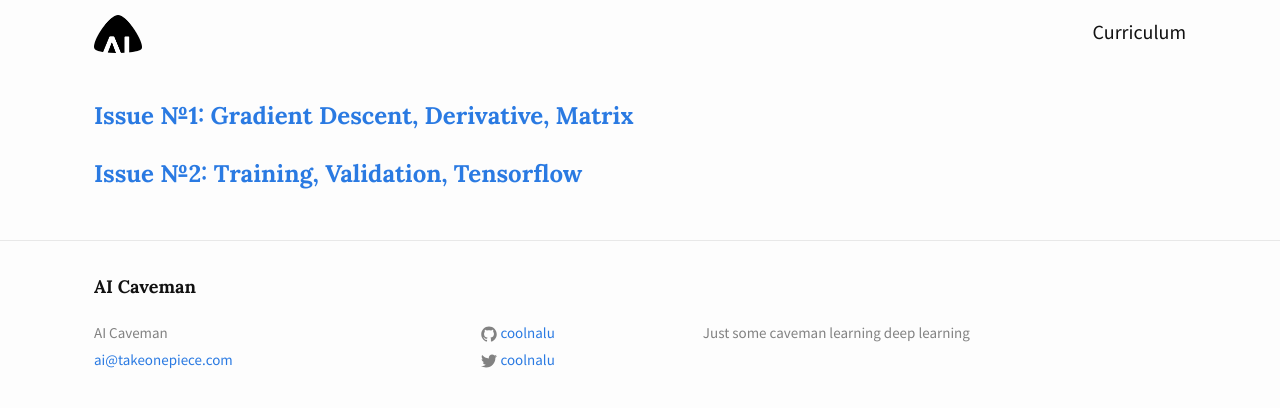
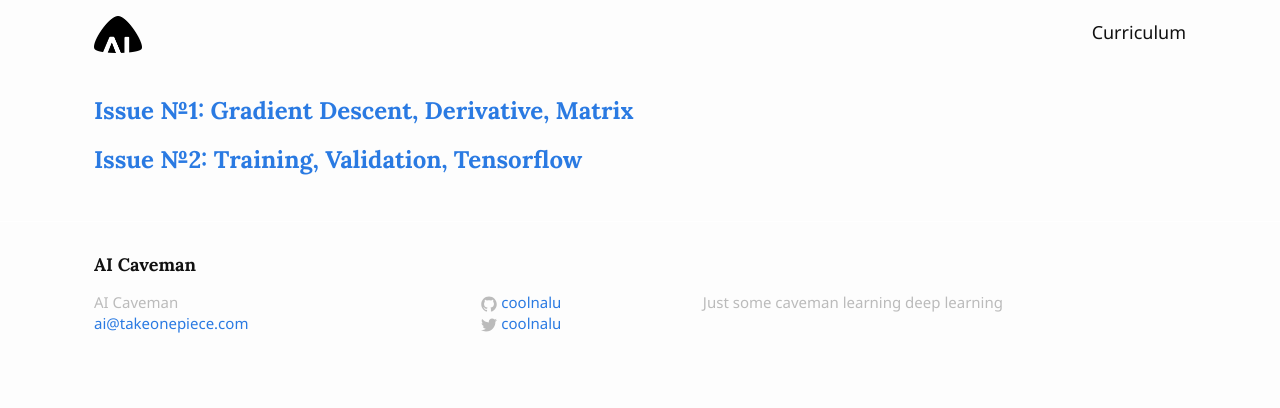
Before and after one commit to AICaveman/aicaveman.github.io, a Jekyll site: the page built from index.html, in a window 1280 px wide. Shown: the top 408 px of the page. Built offline with Jekyll 4.4.1, drawn with Linux system fonts in a browser that asks for light colours.

Commit message:
minor style

```diff
--- a/_includes/head.html
+++ b/_includes/head.html
@@ -6,7 +6,7 @@
     <title>{% if page.title %}{{ page.title }}{% else %}{{ site.title }}{% endif %}</title>
     <meta name="description" content="{{ site.description }}">
 
-    <link href="https://fonts.googleapis.com/css?family=Lora:700|Source+Sans+Pro" rel="stylesheet">
+    <link href="https://fonts.googleapis.com/css?family=Lora:700|Noto+Sans" rel="stylesheet">
     <link rel="stylesheet" href="{{ "/css/main.css" | relative_url }}">
     <link rel="canonical" href="{{ page.url | replace:'index.html','' | absolute_url }}">
     <link rel="manifest" href="{{ "/manifest.json" | relative_url }}">
--- a/css/main.css
+++ b/css/main.css
@@ -11,9 +11,9 @@ dl, dd, ol, ul, figure {
  * Basic styling
  */
 body {
-  font-family: "Source Sans Pro", Helvetica, Arial, sans-serif;
-  font-size: 20px;
-  line-height: 1.8;
+  font-family: "Noto Sans", Helvetica, Arial, sans-serif;
+  font-size: 18px;
+  line-height: 1.4;
   font-weight: normal;
   color: #111;
   background-color: #fdfdfd;
@@ -42,7 +42,7 @@ figure > img {
   display: block; }
 
 figcaption {
-  font-size: 17.5px; }
+  font-size: 15.75px; }
 
 /**
  * Lists
@@ -77,8 +77,8 @@ a {
  * Blockquotes
  */
 blockquote {
-  color: #828282;
-  border-left: 4px solid #e8e8e8;
+  color: #bbb;
+  border-left: 4px solid white;
   padding-left: 15px;
   font-size: 18px;
   letter-spacing: -1px;
@@ -92,7 +92,7 @@ blockquote {
 pre,
 code {
   font-size: 15px;
-  border: 1px solid #e8e8e8;
+  border: 1px solid white;
   border-radius: 3px;
   background-color: #eef; }
 
@@ -141,7 +141,7 @@ pre {
   height: 16px;
   vertical-align: middle; }
   .icon > svg path {
-    fill: #828282; }
+    fill: #bbb; }
 
 /**
  * Site header
@@ -158,7 +158,7 @@ pre {
   margin-bottom: 0;
   float: left; }
   .site-title, .site-title:visited {
-    color: #424242; }
+    color: #7b7b7b; }
 
 .site-nav {
   float: right;
@@ -167,7 +167,7 @@ pre {
     display: none; }
   .site-nav .page-link {
     color: #111;
-    line-height: 1.8; }
+    line-height: 1.4; }
     .site-nav .page-link:not(:first-child) {
       margin-left: 20px; }
   @media screen and (max-width: 600px) {
@@ -176,7 +176,7 @@ pre {
       top: 9px;
       right: 30px;
       background-color: #fdfdfd;
-      border: 1px solid #e8e8e8;
+      border: 1px solid white;
       border-radius: 5px;
       text-align: right; }
       .site-nav .menu-icon {
@@ -191,7 +191,7 @@ pre {
           width: 18px;
           height: 15px; }
           .site-nav .menu-icon > svg path {
-            fill: #424242; }
+            fill: #7b7b7b; }
       .site-nav .trigger {
         clear: both;
         display: none; }
@@ -206,7 +206,7 @@ pre {
  * Site footer
  */
 .site-footer {
-  border-top: 1px solid #e8e8e8;
+  border-top: 1px solid white;
   padding: 30px 0; }
 
 .footer-heading {
@@ -220,7 +220,7 @@ pre {
 
 .footer-col-wrapper {
   font-size: 15px;
-  color: #828282;
+  color: #bbb;
   margin-left: -15px; }
 
 .footer-col {
@@ -269,8 +269,8 @@ pre {
   list-style: none; }
 
 .post-meta {
-  font-size: 17.5px;
-  color: #828282; }
+  font-size: 15.75px;
+  color: #bbb; }
 
 .post-link {
   display: block;
```
Also changed, not shown: scss/main.scss (+4 -4 lines).
